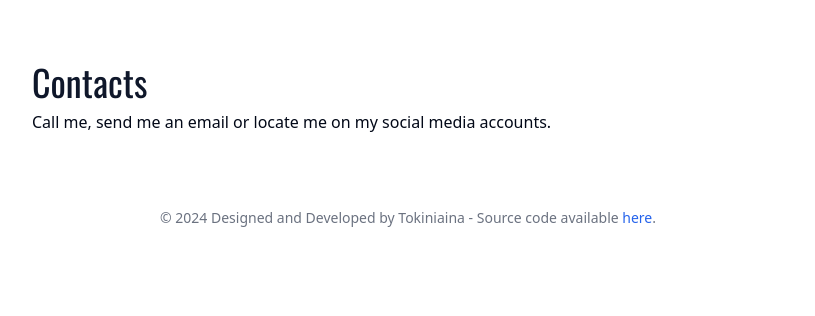
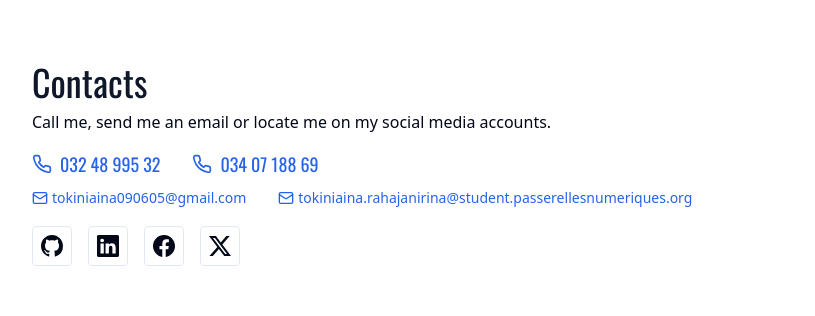
Before and after one commit to Toukoms/portfolio, a Next.js app: page / in a window 1280 px wide. Shown: the part 1560-1876 px from the top of the page, without its empty margins (232-1047 px from the left). Before the commit the page ends 1814 px from the top, so only its background shows below. Built offline with nearby package versions, Linux system fonts and the light colour scheme.

Commit message:
feat: add contacts link

```diff
--- a/src/components/ContactSection.tsx
+++ b/src/components/ContactSection.tsx
@@ -1,15 +1,103 @@
 import React from "react";
+import { Button, buttonVariants } from "./ui/button";
+import {
+  BsFacebook,
+  BsGithub,
+  BsLinkedin,
+  BsMailbox,
+  BsTwitterX,
+  BsX,
+} from "react-icons/bs";
+import Link from "next/link";
+import { cn } from "@/lib/utils";
+import { MailIcon, Phone } from "lucide-react";
 
 const ContactSection = () => {
   return (
     <section id="contact" className="w-full">
-      <div className="mb-8">
+      <div>
         <h2 className="mb-2 text-4xl text-secondary-foreground font-oswald">
           Contacts
         </h2>
-        <p>
+        <p className="mb-4">
           Call me, send me an email or locate me on my social media accounts.
         </p>
+        <div className="w-fit flex items-center gap-8">
+          <div className="flex items-center gap-2 p-0 text-primary text-lg font-oswald">
+            <Phone size={20} />
+            <span>032 48 995 32</span>
+          </div>
+          <div className="flex items-center gap-2 p-0 text-primary text-lg font-oswald">
+            <Phone size={20} />
+            <span>034 07 188 69</span>
+          </div>
+        </div>
+        <div className="w-fit flex gap-8 mb-2">
+          <Link
+            href={"mailto:tokiniaina090605@gmail.com"}
+            className={cn(
+              buttonVariants({ variant: "link" }),
+              "flex gap-1 p-0"
+            )}
+          >
+            <MailIcon size={16} />
+            <span>tokiniaina090605@gmail.com</span>
+          </Link>
+          <Link
+            href={"mailto:tokiniaina.rahajanirina@student.passerellesnumeriques.org"}
+            className={cn(
+              buttonVariants({ variant: "link" }),
+              "flex gap-1 p-0"
+            )}
+          >
+            <MailIcon size={16} />
+            <span>
+              tokiniaina.rahajanirina@student.passerellesnumeriques.org
+            </span>
+          </Link>
+        </div>
+        <div className="flex items-center gap-4">
+          <Link
+            href={"https://github.com/Toukoms"}
+            target="_blank"
+            className={cn(
+              buttonVariants({ variant: "outline" }),
+              "w-10 h-10 p-2 rounded-sm hover:text-primary"
+            )}
+          >
+            <BsGithub size={24} />
+          </Link>
+          <Link
+            href={"https://www.linkedin.com/in/fanomezantsoa-tokiniaina-rahajanirina-6a2420237/"}
+            target="_blank"
+            className={cn(
+              buttonVariants({ variant: "outline" }),
+              "w-10 h-10 p-2 rounded-sm hover:text-primary"
+            )}
+          >
+            <BsLinkedin size={24} />
+          </Link>
+          <Link
+            href={"https://www.facebook.com/toki.niana.39"}
+            target="_blank"
+            className={cn(
+              buttonVariants({ variant: "outline" }),
+              "w-10 h-10 p-2 rounded-sm hover:text-primary"
+            )}
+          >
+            <BsFacebook size={24} />
+          </Link>
+          <Link
+            href={"https://x.com/Tokiniaina09"}
+            target="_blank"
+            className={cn(
+              buttonVariants({ variant: "outline" }),
+              "w-10 h-10 p-2 rounded-sm hover:text-primary"
+            )}
+          >
+            <BsTwitterX size={24} />
+          </Link>
+        </div>
       </div>
     </section>
   );
```
